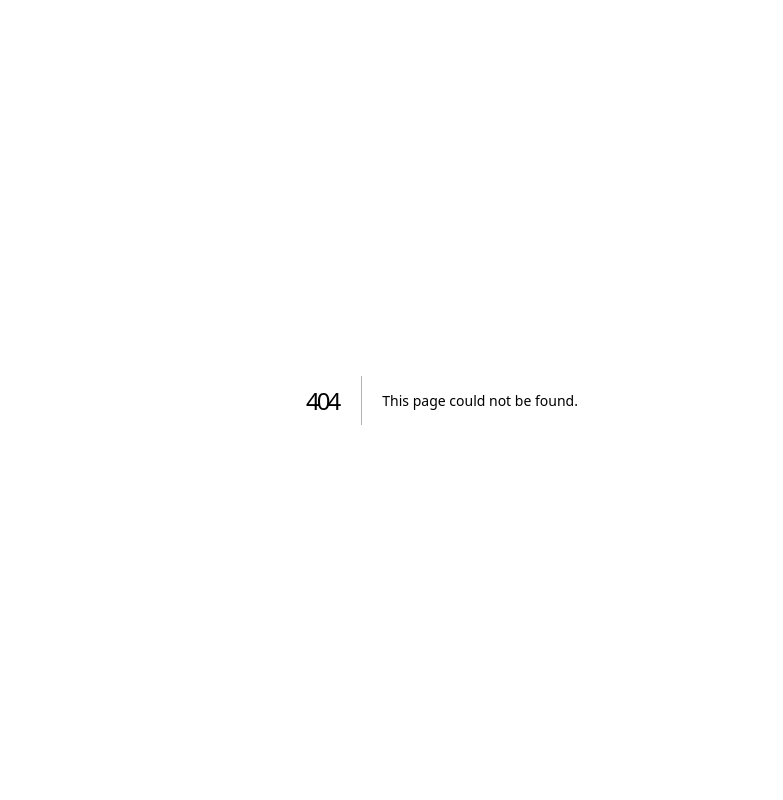
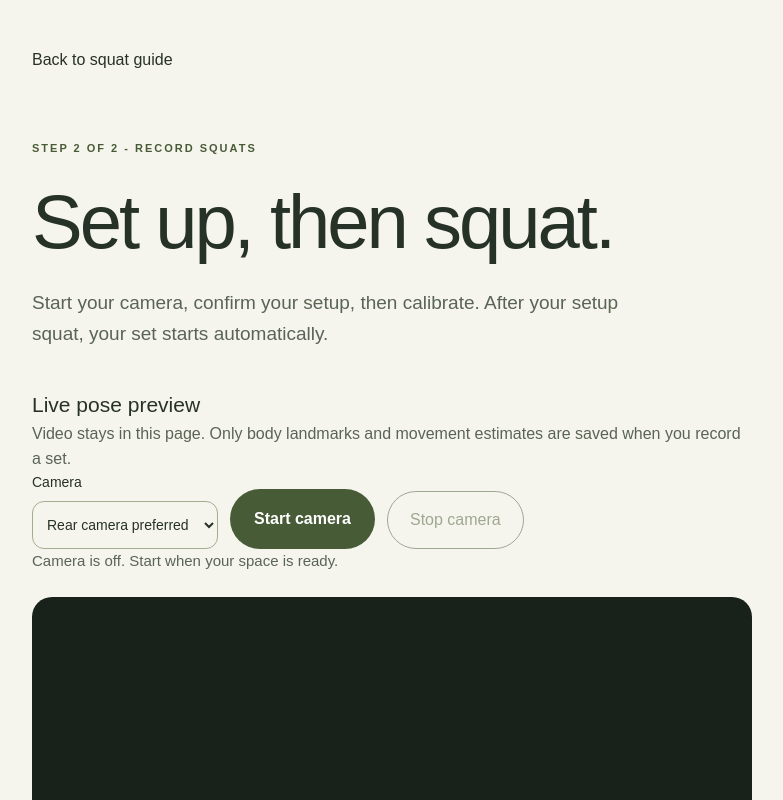
Before and after one commit to shuknuk/hackru-fall-2026, a Next.js app: page /session/record in a window 1280 px wide. Before the commit this address had no page. Shown: the top 800 px of the page, without its empty margins (198-981 px from the left). Built offline with nearby package versions, Linux system fonts and the light colour scheme.

Commit message:
Simplify squat recording and comparison experience

```diff
--- /dev/null
+++ b/src/app/session/record/page.tsx
@@ -0,0 +1,13 @@
+import Link from "next/link";
+import CaptureSession from "@/components/CaptureSession";
+export default function RecordSquats() {
+  return (
+    <main id="main" className="shell session-shell">
+      <Link className="back-link" href="/session">Back to squat guide</Link>
+      <p className="eyebrow">STEP 2 OF 2 - RECORD SQUATS</p>
+      <h1>Set up, then squat.</h1>
+      <p className="lede">Start your camera, confirm your setup, then calibrate. After your setup squat, your set starts automatically.</p>
+      <CaptureSession />
+    </main>
+  );
+}
```
